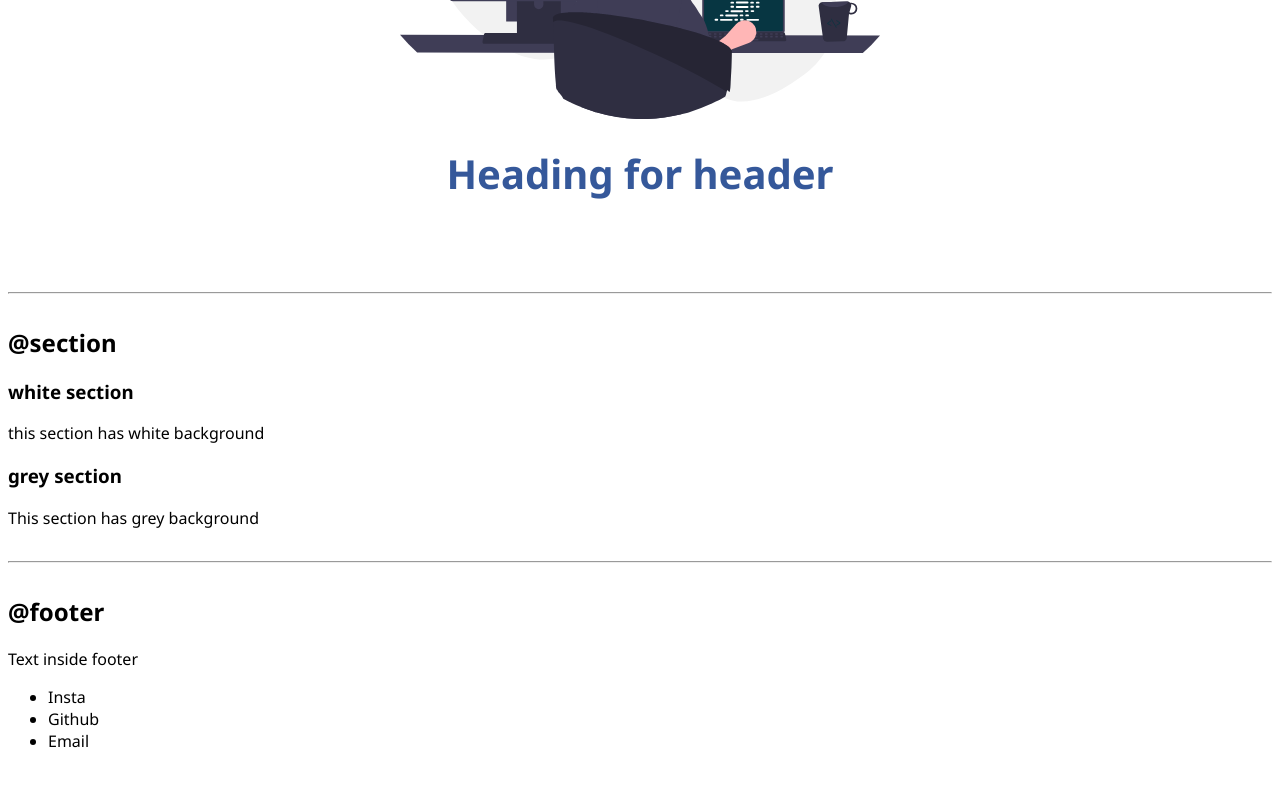
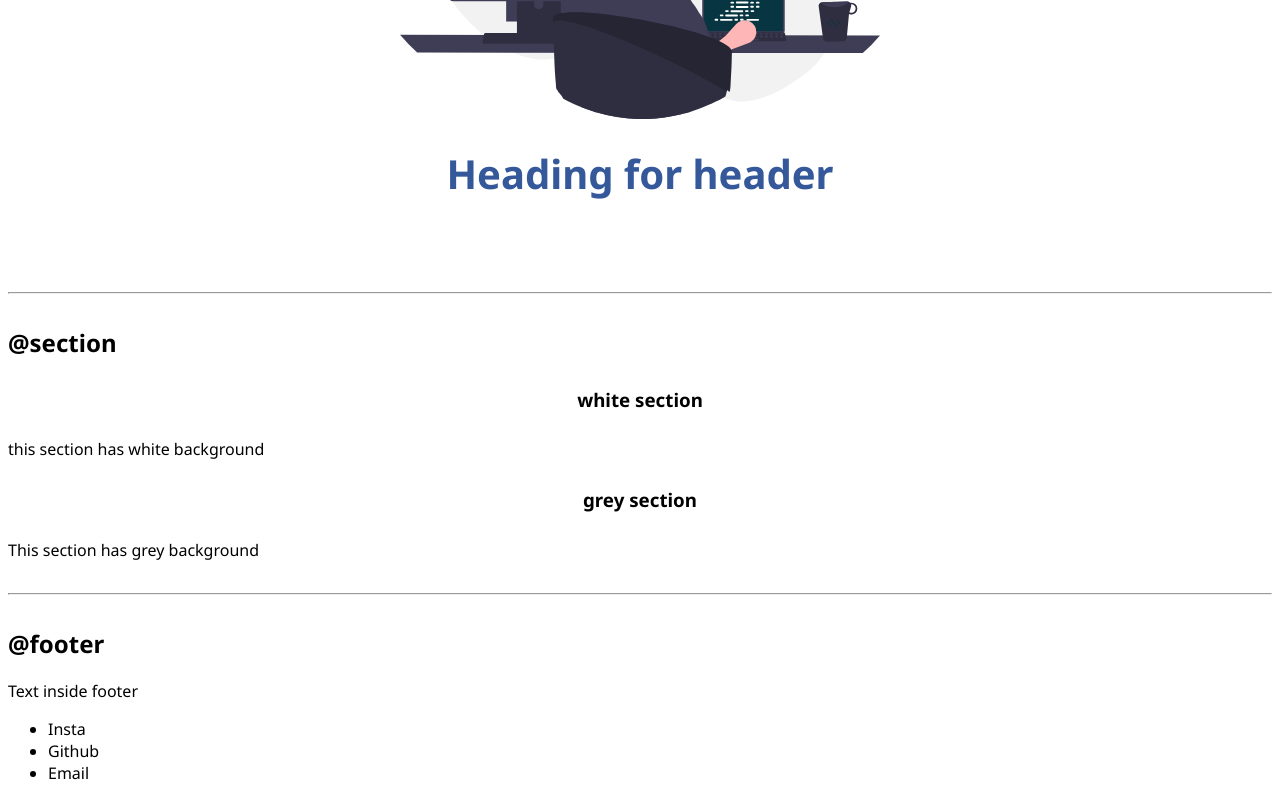
Before and after one commit to Arpit-Khandelwal/NeoGcamp-levelZero, a plain HTML site: page Lesson-3/index.html in a window 1280 px wide. Shown: the part 2201-3001 px from the top of the page. Before the commit the page ends 2969 px from the top, so only its background shows below. Drawn offline with Linux system fonts and the light colour scheme.

Commit message:
section h3

```diff
--- a/Lesson-3/index.html
+++ b/Lesson-3/index.html
@@ -102,12 +102,12 @@
 
     <hr>
     <h2>@section</h2>
-    <section>
+    <section class="section">
         <h3>white section</h3>
         <p> this section has white background</p>
     </section>
 
-    <section>
+    <section class="section">
         <h3>grey section</h3>
         <p>This section has grey background</p>
     </section>
--- a/Lesson-3/styles.css
+++ b/Lesson-3/styles.css
@@ -96,3 +96,8 @@ body{
 }
 
 /** section **/
+
+.section h3{
+    text-align: center;
+    padding: 0.5rem;
+}
```
